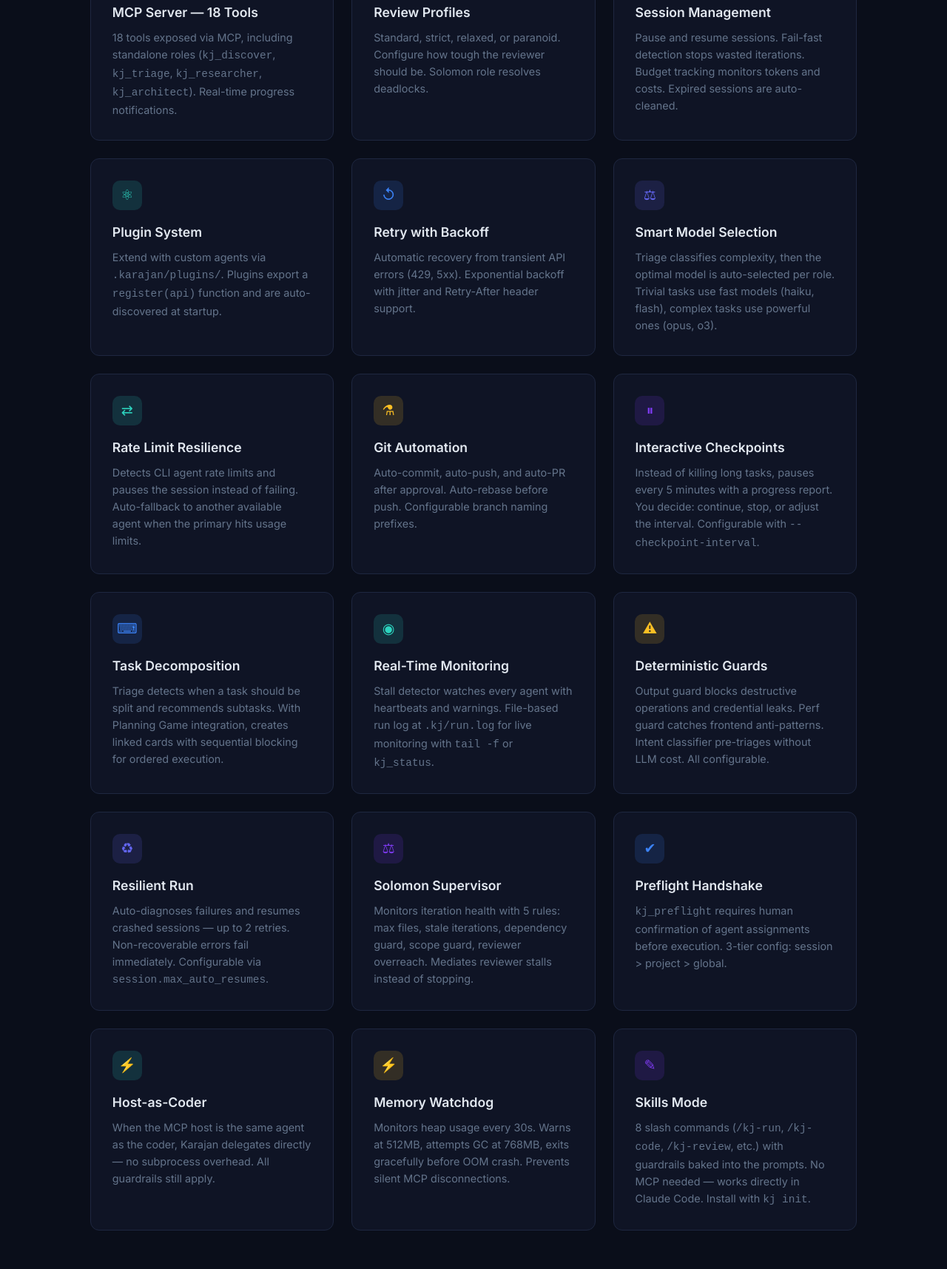
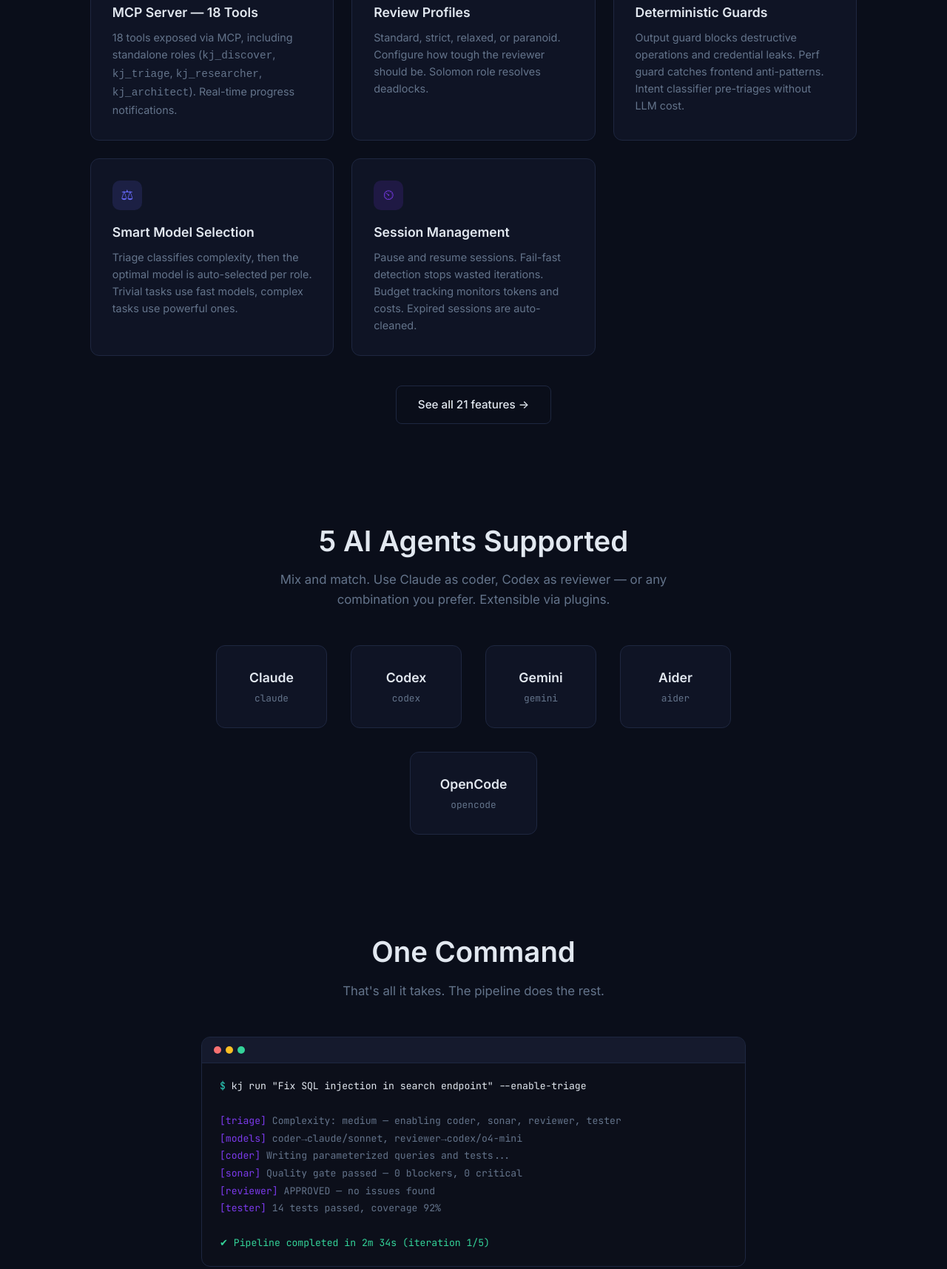
Before and after one commit to manufosela/karajan-landing, a plain HTML site: page public/index.html in a window 1280 px wide. Shown: the part 1670-3385 px from the top of the page at 74% size. Drawn offline with Linux system fonts and the light colour scheme.

Commit message:
refactor(landing): distill features to 8 hero cards, normalize fonts
- Reduce feature cards from 21 to 8 key differentiators
- Add "See all 21 features" link to docs
- Add Inter + JetBrains Mono fonts to Starlight docs
- Ensure font consistency between landing and documentation

```diff
--- a/docs/src/styles/custom.css
+++ b/docs/src/styles/custom.css
@@ -1,4 +1,6 @@
 :root {
+	--sl-font: 'Inter', -apple-system, BlinkMacSystemFont, sans-serif;
+	--sl-font-mono: 'JetBrains Mono', 'SF Mono', 'Fira Code', monospace;
 	--sl-color-accent-low: #1a1040;
 	--sl-color-accent: #7c3aed;
 	--sl-color-accent-high: #c4b5fd;
--- a/public/index.html
+++ b/public/index.html
@@ -590,102 +590,27 @@
       </div>
 
       <div class="feature-card">
+        <div class="feature-icon fi-amber">&#9888;</div>
+        <h3>Deterministic Guards</h3>
+        <p>Output guard blocks destructive operations and credential leaks. Perf guard catches frontend anti-patterns. Intent classifier pre-triages without LLM cost.</p>
+      </div>
+
+      <div class="feature-card">
+        <div class="feature-icon fi-indigo">&#9878;</div>
+        <h3>Smart Model Selection</h3>
+        <p>Triage classifies complexity, then the optimal model is auto-selected per role. Trivial tasks use fast models, complex tasks use powerful ones.</p>
+      </div>
+
+      <div class="feature-card">
         <div class="feature-icon fi-purple">&#9202;</div>
         <h3>Session Management</h3>
         <p>Pause and resume sessions. Fail-fast detection stops wasted iterations. Budget tracking monitors tokens and costs. Expired sessions are auto-cleaned.</p>
       </div>
 
-      <div class="feature-card">
-        <div class="feature-icon fi-teal">&#9883;</div>
-        <h3>Plugin System</h3>
-        <p>Extend with custom agents via <code>.karajan/plugins/</code>. Plugins export a <code>register(api)</code> function and are auto-discovered at startup.</p>
-      </div>
-
-      <div class="feature-card">
-        <div class="feature-icon fi-blue">&#8634;</div>
-        <h3>Retry with Backoff</h3>
-        <p>Automatic recovery from transient API errors (429, 5xx). Exponential backoff with jitter and Retry-After header support.</p>
-      </div>
-
-      <div class="feature-card">
-        <div class="feature-icon fi-indigo">&#9878;</div>
-        <h3>Smart Model Selection</h3>
-        <p>Triage classifies complexity, then the optimal model is auto-selected per role. Trivial tasks use fast models (haiku, flash), complex tasks use powerful ones (opus, o3).</p>
-      </div>
-
-      <div class="feature-card">
-        <div class="feature-icon fi-teal">&#8644;</div>
-        <h3>Rate Limit Resilience</h3>
-        <p>Detects CLI agent rate limits and pauses the session instead of failing. Auto-fallback to another available agent when the primary hits usage limits.</p>
-      </div>
-
-      <div class="feature-card">
-        <div class="feature-icon fi-amber">&#9879;</div>
-        <h3>Git Automation</h3>
-        <p>Auto-commit, auto-push, and auto-PR after approval. Auto-rebase before push. Configurable branch naming prefixes.</p>
-      </div>
-
-      <div class="feature-card">
-        <div class="feature-icon fi-purple">&#9208;</div>
-        <h3>Interactive Checkpoints</h3>
-        <p>Instead of killing long tasks, pauses every 5 minutes with a progress report. You decide: continue, stop, or adjust the interval. Configurable with <code>--checkpoint-interval</code>.</p>
-      </div>
-
-      <div class="feature-card">
-        <div class="feature-icon fi-blue">&#9000;</div>
-        <h3>Task Decomposition</h3>
-        <p>Triage detects when a task should be split and recommends subtasks. With Planning Game integration, creates linked cards with sequential blocking for ordered execution.</p>
-      </div>
-
-      <div class="feature-card">
-        <div class="feature-icon fi-teal">&#9673;</div>
-        <h3>Real-Time Monitoring</h3>
-        <p>Stall detector watches every agent with heartbeats and warnings. File-based run log at <code>.kj/run.log</code> for live monitoring with <code>tail -f</code> or <code>kj_status</code>.</p>
-      </div>
-
-      <div class="feature-card">
-        <div class="feature-icon fi-amber">&#9888;</div>
-        <h3>Deterministic Guards</h3>
-        <p>Output guard blocks destructive operations and credential leaks. Perf guard catches frontend anti-patterns. Intent classifier pre-triages without LLM cost. All configurable.</p>
-      </div>
-
-      <div class="feature-card">
-        <div class="feature-icon fi-indigo">&#9851;</div>
-        <h3>Resilient Run</h3>
-        <p>Auto-diagnoses failures and resumes crashed sessions — up to 2 retries. Non-recoverable errors fail immediately. Configurable via <code>session.max_auto_resumes</code>.</p>
-      </div>
-
-      <div class="feature-card">
-        <div class="feature-icon fi-purple">&#9878;</div>
-        <h3>Solomon Supervisor</h3>
-        <p>Monitors iteration health with 5 rules: max files, stale iterations, dependency guard, scope guard, reviewer overreach. Mediates reviewer stalls instead of stopping.</p>
-      </div>
-
-      <div class="feature-card">
-        <div class="feature-icon fi-blue">&#10004;</div>
-        <h3>Preflight Handshake</h3>
-        <p><code>kj_preflight</code> requires human confirmation of agent assignments before execution. 3-tier config: session &gt; project &gt; global.</p>
-      </div>
-
-      <div class="feature-card">
-        <div class="feature-icon fi-teal">&#9889;</div>
-        <h3>Host-as-Coder</h3>
-        <p>When the MCP host is the same agent as the coder, Karajan delegates directly &mdash; no subprocess overhead. All guardrails still apply.</p>
-      </div>
-
-      <div class="feature-card">
-        <div class="feature-icon fi-amber">&#9889;</div>
-        <h3>Memory Watchdog</h3>
-        <p>Monitors heap usage every 30s. Warns at 512MB, attempts GC at 768MB, exits gracefully before OOM crash. Prevents silent MCP disconnections.</p>
-      </div>
-
-      <div class="feature-card">
-        <div class="feature-icon fi-purple">&#9998;</div>
-        <h3>Skills Mode</h3>
-        <p>8 slash commands (<code>/kj-run</code>, <code>/kj-code</code>, <code>/kj-review</code>, etc.) with guardrails baked into the prompts. No MCP needed &mdash; works directly in Claude Code. Install with <code>kj init</code>.</p>
-      </div>
-
     </div>
+    <p style="text-align: center; margin-top: 2.5rem;">
+      <a href="/docs/getting-started/introduction/" class="btn btn-secondary">See all 21 features &rarr;</a>
+    </p>
   </section>
 
   <!-- AGENTS -->
```
Also changed, not shown: docs/astro.config.mjs (+12 -0 lines).
